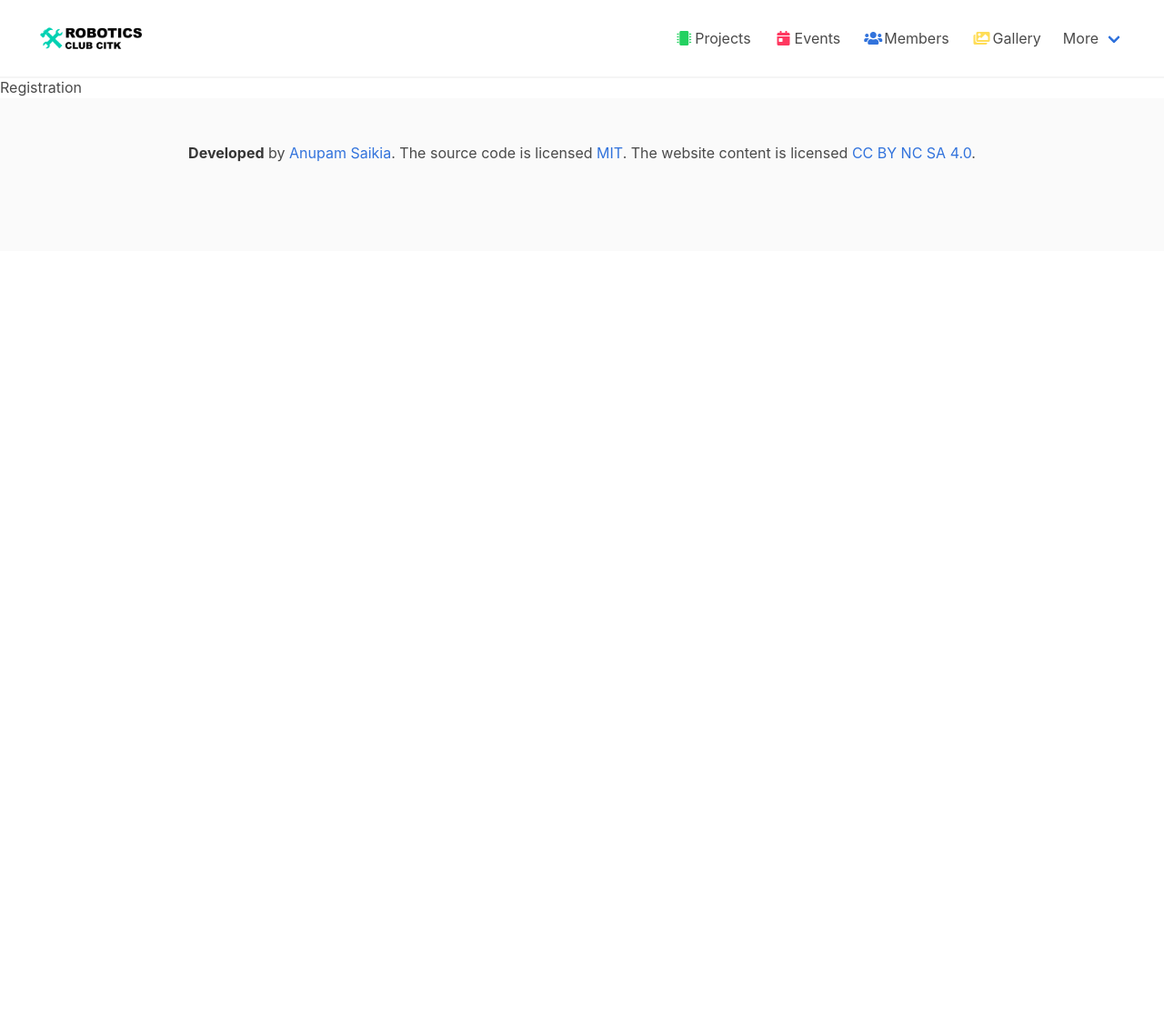
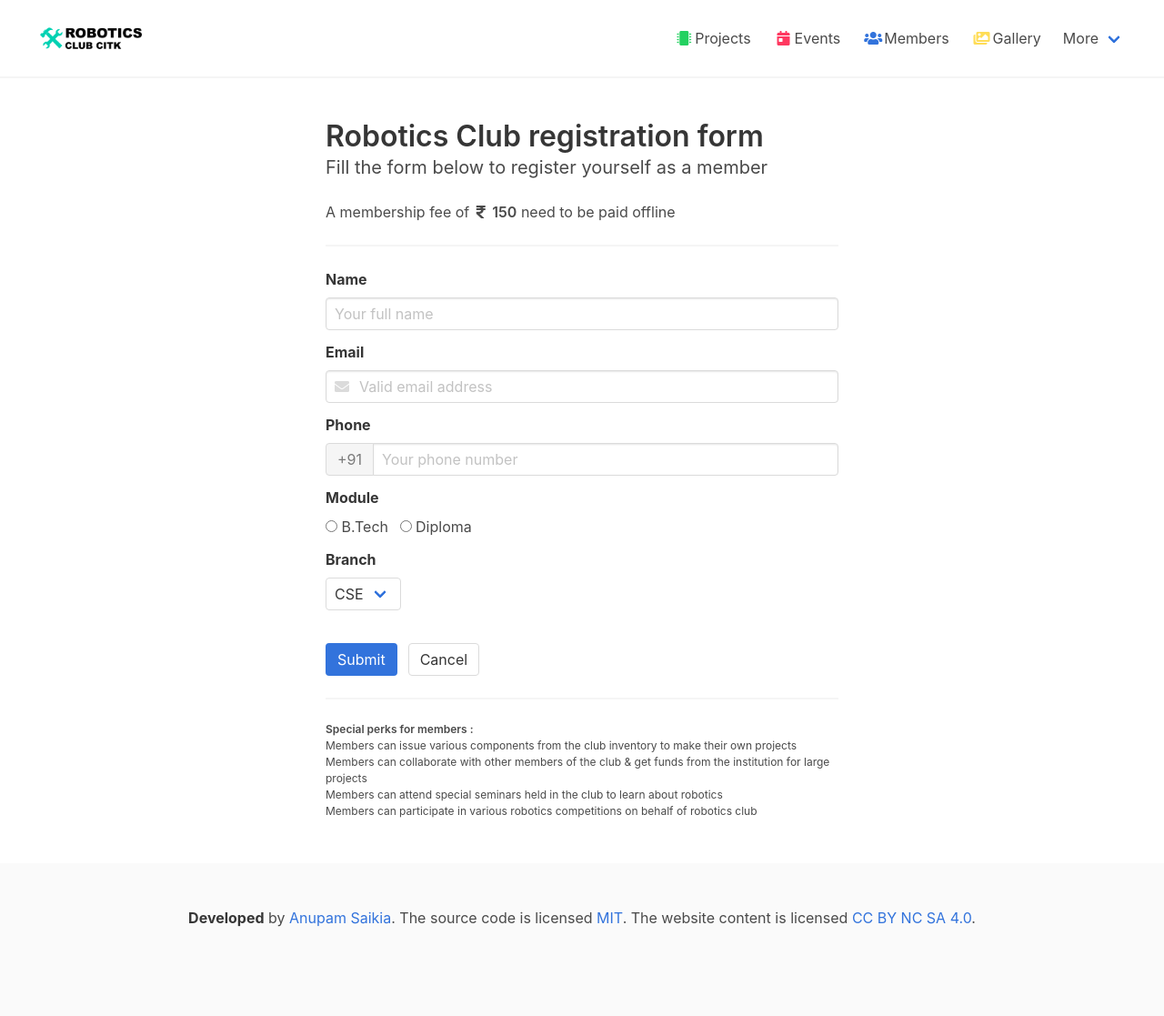
Before and after one commit to robotics-club-citk/robotics-club-citk.github.io, a Jekyll site: the page built from registration.html, in a window 1280 px wide. Shown: the whole page at 91% size. Built offline with Jekyll 4.4.1, drawn with Linux system fonts in a browser that asks for light colours; before the commit the page ends 900 px from its top, so only the background shows below that.

Commit message:
added registration page contents

```diff
--- a/registration.html
+++ b/registration.html
@@ -2,4 +2,103 @@
 layout: default
 ---
 
-Registration
+<div class="section">
+  <div class="container">
+    <div class="columns is-centered">
+      <div class="column is-two-thirds-tablet is-half-desktop">
+
+        <h1 class="title">Robotics Club registration form</h1>
+        <h3 class="subtitle">Fill the form below to register yourself as a member</h3>
+
+        <span class="">A membership fee of </span>
+        <span class="icon is-small"><i class="fa fa-rupee-sign"></i></span>
+        <span class="has-text-weight-semibold">150</span>
+        <span class="">need to be paid offline</span>
+
+        <hr>
+
+        <div class="field">
+          <label class="label">Name</label>
+          <div class="control">
+            <input class="input" type="text" placeholder="Your full name">
+          </div>
+        </div>
+
+        <div class="field">
+          <label class="label">Email</label>
+          <div class="control has-icons-left">
+            <input class="input" type="email" placeholder="Valid email address">
+            <span class="icon is-small is-left">
+              <i class="fas fa-envelope"></i>
+            </span>
+          </div>
+        </div>
+
+        <div class="field is-expanded">
+          <label class="label">Phone</label>
+          <div class="field has-addons">
+            <p class="control">
+              <a class="button is-static">
+                +91
+              </a>
+            </p>
+            <p class="control is-expanded">
+              <input class="input" type="tel" placeholder="Your phone number">
+            </p>
+          </div>
+        </div>
+
+        <div class="field">
+          <label class="label">Module</label>
+          <div class="control">
+            <label class="radio">
+              <input type="radio" name="module">
+              B.Tech
+            </label>
+            <label class="radio">
+              <input type="radio" name="module">
+              Diploma
+            </label>
+          </div>
+        </div>
+
+
+        <div class="field">
+          <label class="label">Branch</label>
+          <div class="control">
+            <div class="select">
+              <select>
+                <option>CSE</option>
+                <option>ECE</option>
+                <option>IE</option>
+                <option>IT</option>
+                <option>FET</option>
+                <option>CE</option>
+              </select>
+            </div>
+          </div>
+        </div>
+
+        <br>
+
+        <div class="field is-grouped">
+          <div class="control">
+            <button class="button is-link">Submit</button>
+          </div>
+          <div class="control">
+            <button class="button">Cancel</button>
+          </div>
+        </div>
+
+        <hr>
+
+        <p class="is-size-7 has-text-weight-semibold">Special perks for members :</p>
+        <p class="is-size-7">Members can issue various components from the club inventory to make their own projects</p>
+        <p class="is-size-7">Members can collaborate with other members of the club & get funds from the institution for large projects</p>
+        <p class="is-size-7">Members can attend special seminars held in the club to learn about robotics</p>
+        <p class="is-size-7">Members can participate in various robotics competitions on behalf of robotics club</p>
+
+      </div>
+    </div>
+  </div>
+</div>
```
